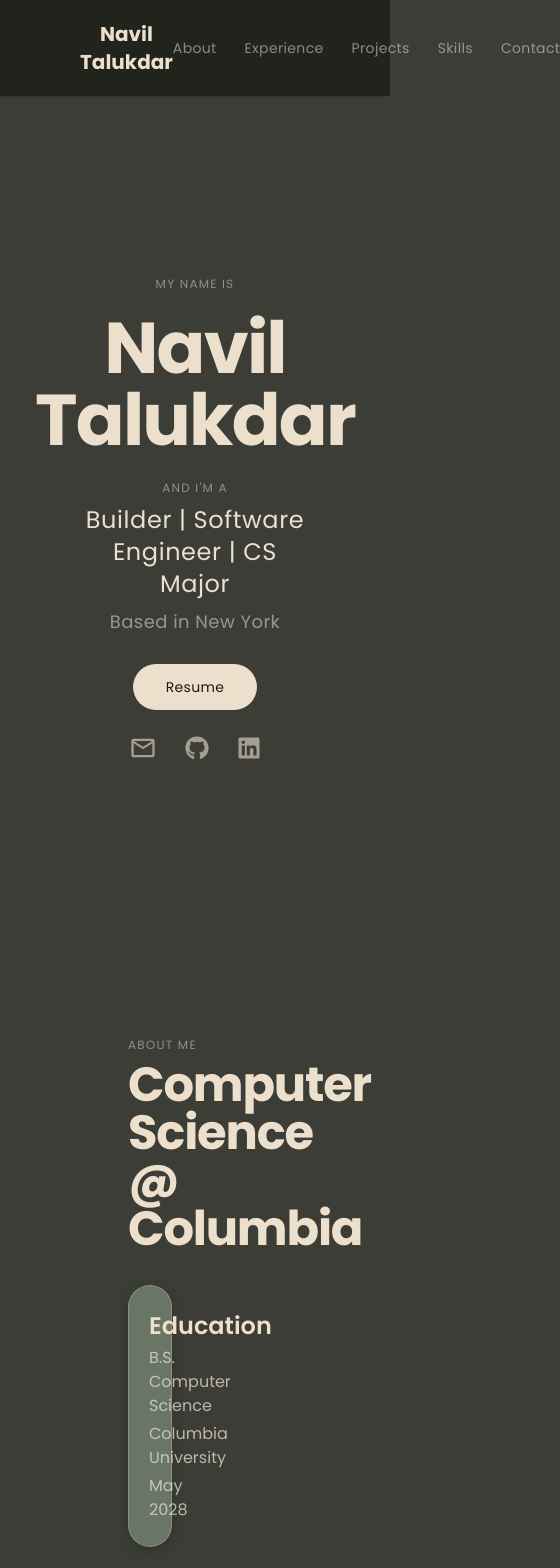
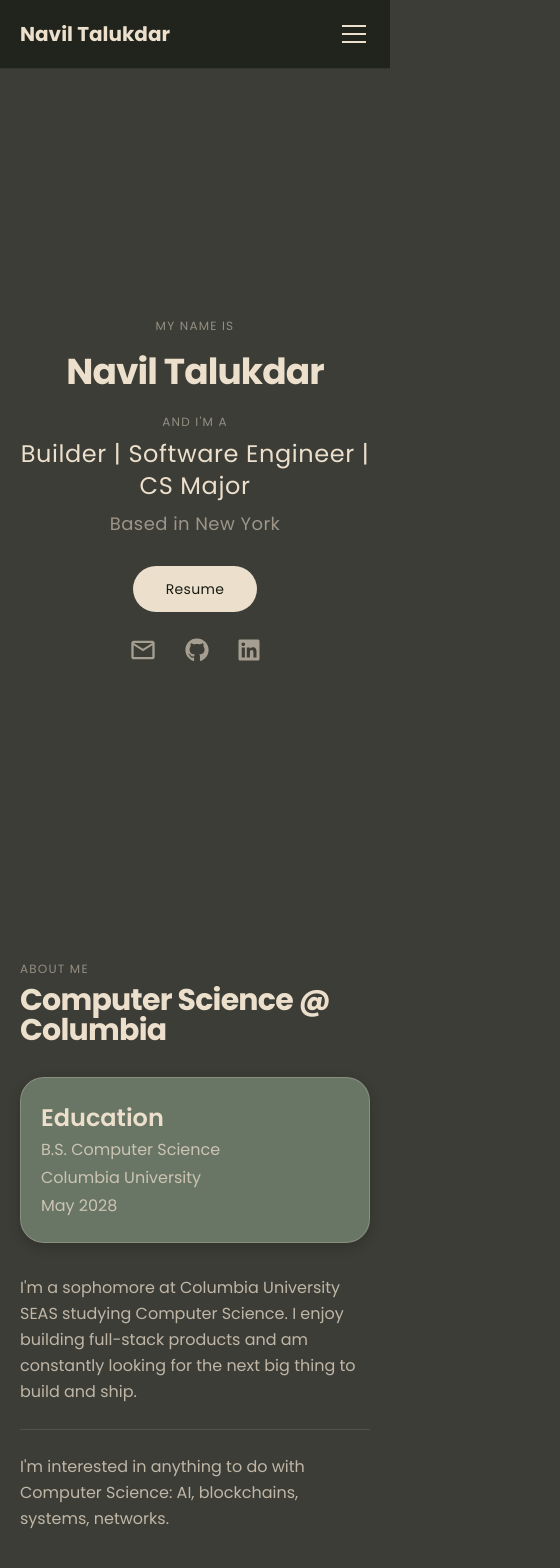
Before and after one commit to navil2468/NavilTalukdar, a React (Vite) app in the folder Personal_Website/: page / in a window 390 px wide. Shown: the top 1568 px of the page, 560 px wide, since content can reach past the window. Built offline with nearby package versions, Linux system fonts and the light colour scheme.

Commit message:
mobile responsiveness

```diff
--- a/Personal_Website/src/components/PrimaryCard.jsx
+++ b/Personal_Website/src/components/PrimaryCard.jsx
@@ -10,7 +10,7 @@
         backgroundColor: hovered ? '#7a8875' : '#697565',
         color: '#ECDFCC',
         border: '1px solid rgba(236, 223, 204, 0.25)',
-        maxWidth: '33%',
+        maxWidth: '480px',
         transform: hovered ? 'translateY(-4px)' : 'translateY(0)',
         boxShadow: hovered
           ? '0 12px 32px rgba(24, 28, 20, 0.5)'
--- a/Personal_Website/src/components/ProjectCard.jsx
+++ b/Personal_Website/src/components/ProjectCard.jsx
@@ -13,7 +13,7 @@
         backgroundColor: hovered ? '#7a8875' : '#697565',
         color: '#ECDFCC',
         border: '1px solid rgba(236, 223, 204, 0.25)',
-        maxWidth: '31%',
+        width: '100%',
         padding: '1.25rem 1.25rem 1.5rem',
         textDecoration: 'none',
         transform: hovered ? 'translateY(-6px) scale(1.01)' : 'translateY(0) scale(1)',
--- a/Personal_Website/src/pages/AboutMe.jsx
+++ b/Personal_Website/src/pages/AboutMe.jsx
@@ -3,11 +3,11 @@
 
 function AboutMe() {
   return (
-    <section id="about" data-aos="fade-up" style={{ padding: '6rem 8rem' }}>
+    <section id="about" data-aos="fade-up" className="px-5 py-12 sm:px-10 sm:py-16 lg:px-32 lg:py-24">
       <p className="text-xs uppercase tracking-widest mb-2" style={{ color: 'rgba(236, 223, 204, 0.5)' }}>
         About Me
       </p>
-      <h1 className="text-5xl font-bold tracking-tight leading-none mb-8" style={{ color: '#ECDFCC' }}>
+      <h1 className="text-3xl sm:text-4xl lg:text-5xl font-bold tracking-tight leading-none mb-8" style={{ color: '#ECDFCC' }}>
         Computer Science @ Columbia
       </h1>
       <div className="mb-8">
--- a/Personal_Website/src/pages/Contact.jsx
+++ b/Personal_Website/src/pages/Contact.jsx
@@ -28,7 +28,7 @@
   };
 
   return (
-    <section id="contact" data-aos="fade-up" style={{ padding: '6rem 8rem' }}>
+    <section id="contact" data-aos="fade-up" className="px-5 py-12 sm:px-10 sm:py-16 lg:px-32 lg:py-24">
       <p className="text-xs uppercase tracking-widest mb-2" style={{ color: 'rgba(236, 223, 204, 0.5)' }}>
         Contact
       </p>
@@ -47,7 +47,7 @@
           maxWidth: '720px',
         }}
       >
-        <div className="flex gap-4">
+        <div className="flex flex-col sm:flex-row gap-4">
           <div style={{ flex: 1 }}>
             <label style={labelStyle}>First Name</label>
             <input name="firstName" placeholder="First Name" value={form.firstName} onChange={handleChange} style={inputStyle}
--- a/Personal_Website/src/pages/Experience.jsx
+++ b/Personal_Website/src/pages/Experience.jsx
@@ -3,11 +3,11 @@
 
 function Experience() {
   return (
-    <section id="experience" data-aos="fade-up" style={{ padding: '6rem 8rem' }}>
+    <section id="experience" data-aos="fade-up" className="px-5 py-12 sm:px-10 sm:py-16 lg:px-32 lg:py-24">
       <p className="text-xs uppercase tracking-widest mb-2" style={{ color: 'rgba(236, 223, 204, 0.5)' }}>
         Experience
       </p>
-      <h1 className="text-5xl font-bold tracking-tight leading-none mb-8" style={{ color: '#ECDFCC' }}>
+      <h1 className="text-3xl sm:text-4xl lg:text-5xl font-bold tracking-tight leading-none mb-8" style={{ color: '#ECDFCC' }}>
         ????
       </h1>
       <PrimaryCard title="Under Construction" t1="🔨🔨🔨" />
--- a/Personal_Website/src/pages/Footer.tsx
+++ b/Personal_Website/src/pages/Footer.tsx
@@ -8,7 +8,7 @@
       style={{
         backgroundColor: '#181C14',
         borderTop: '1px solid rgba(236, 223, 204, 0.1)',
-        padding: '3rem 8rem',
+        padding: '3rem clamp(1.25rem, 8vw, 8rem)',
         display: 'flex',
         flexDirection: 'column',
         alignItems: 'center',
--- a/Personal_Website/src/pages/Herosection.jsx
+++ b/Personal_Website/src/pages/Herosection.jsx
@@ -7,13 +7,13 @@
     <section
       id="hero"
       data-aos="fade-up"
-      className="min-h-screen flex items-center justify-center px-20"
+      className="min-h-screen flex items-center justify-center px-5 sm:px-10 lg:px-20"
     >
       <div className="flex flex-col items-center text-center gap-5 max-w-3xl w-full">
         <p className="text-xs uppercase tracking-widest font-light" style={{ color: 'rgba(236, 223, 204, 0.5)' }}>
           My name is
         </p>
-        <h1 className="text-7xl font-bold tracking-tight leading-none" style={{ color: '#ECDFCC' }}>
+        <h1 className="text-4xl sm:text-5xl lg:text-7xl font-bold tracking-tight leading-none" style={{ color: '#ECDFCC' }}>
           Navil Talukdar
         </h1>
         <div className="flex flex-col items-center gap-2 mt-1">
--- a/Personal_Website/src/pages/Navbar.jsx
+++ b/Personal_Website/src/pages/Navbar.jsx
@@ -1,4 +1,4 @@
-import React from 'react';
+import { useState } from 'react';
 
 const navLinks = [
   { label: 'About',      id: 'about' },
@@ -9,19 +9,23 @@
 ];
 
 function Navbar() {
+  const [menuOpen, setMenuOpen] = useState(false);
+
   const scrollTo = (id) => {
     const el = document.getElementById(id);
     if (el) el.scrollIntoView({ behavior: 'smooth' });
+    setMenuOpen(false);
   };
 
   return (
     <div
-      className='flex justify-between items-center sticky top-0 z-50 px-20 py-5 backdrop-blur-lg'
+      className='sticky top-0 z-50 backdrop-blur-lg'
       style={{
         backgroundColor: 'rgba(24, 28, 20, 0.75)',
         borderBottom: '1px solid rgba(236, 223, 204, 0.1)',
       }}
     >
+      <div className='flex justify-between items-center px-5 sm:px-10 lg:px-20 py-5'>
         <button
           onClick={() => window.scrollTo({ top: 0, behavior: 'smooth' })}
           className='font-bold text-xl transition-colors duration-200 bg-transparent border-none cursor-pointer p-0'
@@ -32,7 +36,8 @@
           Navil Talukdar
         </button>
 
-      <nav className='flex gap-7'>
+        {/* Desktop nav */}
+        <nav className='hidden md:flex gap-7'>
           {navLinks.map(({ label, id }) => (
             <button
               key={id}
@@ -46,6 +51,57 @@
             </button>
           ))}
         </nav>
+
+        {/* Hamburger button (mobile only) */}
+        <button
+          className='md:hidden flex flex-col justify-center gap-1.5 bg-transparent border-none cursor-pointer p-1'
+          onClick={() => setMenuOpen(!menuOpen)}
+          aria-label="Toggle menu"
+        >
+          <span
+            className='block w-6 h-0.5 transition-all duration-300'
+            style={{
+              backgroundColor: '#ECDFCC',
+              transform: menuOpen ? 'translateY(8px) rotate(45deg)' : 'none',
+            }}
+          />
+          <span
+            className='block w-6 h-0.5 transition-all duration-300'
+            style={{
+              backgroundColor: '#ECDFCC',
+              opacity: menuOpen ? 0 : 1,
+            }}
+          />
+          <span
+            className='block w-6 h-0.5 transition-all duration-300'
+            style={{
+              backgroundColor: '#ECDFCC',
+              transform: menuOpen ? 'translateY(-8px) rotate(-45deg)' : 'none',
+            }}
+          />
+        </button>
+      </div>
+
+      {/* Mobile menu dropdown */}
+      {menuOpen && (
+        <nav
+          className='md:hidden flex flex-col px-5 pb-5 gap-4 pt-3'
+          style={{ borderTop: '1px solid rgba(236, 223, 204, 0.1)' }}
+        >
+          {navLinks.map(({ label, id }) => (
+            <button
+              key={id}
+              onClick={() => scrollTo(id)}
+              className='text-sm tracking-wide transition-colors duration-200 bg-transparent border-none cursor-pointer p-0 text-left'
+              style={{ color: 'rgba(236, 223, 204, 0.55)', fontFamily: 'inherit' }}
+              onMouseEnter={e => e.currentTarget.style.color = '#ECDFCC'}
+              onMouseLeave={e => e.currentTarget.style.color = 'rgba(236, 223, 204, 0.55)'}
+            >
+              {label}
+            </button>
+          ))}
+        </nav>
+      )}
     </div>
   );
 }
--- a/Personal_Website/src/pages/Projects.jsx
+++ b/Personal_Website/src/pages/Projects.jsx
@@ -3,14 +3,14 @@
 
 function Projects() {
   return (
-    <section id="projects" data-aos="fade-up" style={{ padding: '6rem 8rem' }}>
+    <section id="projects" data-aos="fade-up" className="px-5 py-12 sm:px-10 sm:py-16 lg:px-32 lg:py-24">
       <p className="text-xs uppercase tracking-widest mb-2" style={{ color: 'rgba(236, 223, 204, 0.5)' }}>
         Projects
       </p>
-      <h1 className="text-5xl font-bold tracking-tight leading-none mb-8" style={{ color: '#ECDFCC' }}>
+      <h1 className="text-3xl sm:text-4xl lg:text-5xl font-bold tracking-tight leading-none mb-8" style={{ color: '#ECDFCC' }}>
         Notable Work
       </h1>
-      <div className="flex flex-wrap gap-6 items-center">
+      <div className="grid grid-cols-1 sm:grid-cols-2 lg:grid-cols-3 gap-6">
         <ProjectCard
           title="Offset"
           src="/Offset.png"
--- a/Personal_Website/src/pages/Skills.jsx
+++ b/Personal_Website/src/pages/Skills.jsx
@@ -9,11 +9,11 @@
 
 function Skills() {
   return (
-    <section id="skills" data-aos="fade-up" style={{ padding: '6rem 8rem' }}>
+    <section id="skills" data-aos="fade-up" className="px-5 py-12 sm:px-10 sm:py-16 lg:px-32 lg:py-24">
       <p className="text-xs uppercase tracking-widest mb-2" style={{ color: 'rgba(236, 223, 204, 0.5)' }}>
         Skills
       </p>
-      <h2 className="text-5xl font-bold mb-12" style={{ color: '#ECDFCC' }}>
+      <h2 className="text-3xl sm:text-4xl lg:text-5xl font-bold mb-12" style={{ color: '#ECDFCC' }}>
         What can I use?
       </h2>
       <div className="flex flex-col gap-8">
```
Lines whose indentation alone changed are shown as unchanged.
